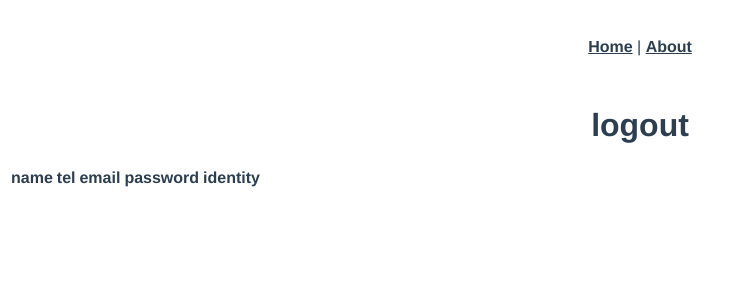
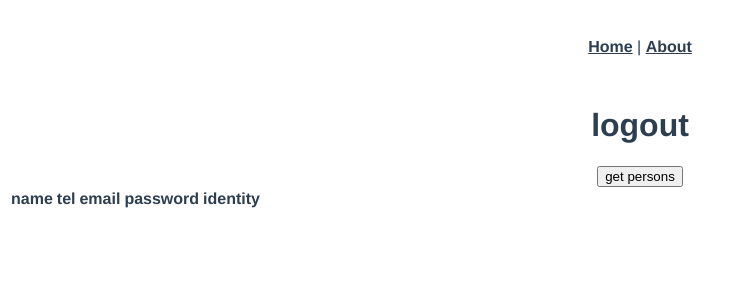
Before and after one commit to Ivan-Zhong/Order-Management-System, a Vue app in the folder FrontEnd/omsfrontend/: page /logout in a window 1280 px wide. Shown: the top 300 px of the page, without its empty margins (0-743 px from the left). Built offline with nearby package versions, Linux system fonts and the light colour scheme.

Commit message:
frontend and backend connected

```diff
--- a/FrontEnd/omsfrontend/src/views/login.vue
+++ b/FrontEnd/omsfrontend/src/views/login.vue
@@ -2,7 +2,7 @@
     <div>
         <h1>login</h1>
         <form @submit.prevent="submitLogin">
-            <input type="text" placeholder="username" v-model="username" />
+            <input type="text" placeholder="name" v-model="name" />
             <input type="password" placeholder="password" v-model="password" />
             <button>submit</button>
         </form>
@@ -15,14 +15,14 @@ import axios from "axios";
         name:"login",
         data(){
             return {
-                username: "",
+                name: "",
                 password: ""
             }
         },
         methods:{
             submitLogin(){
                 let fd = new FormData();
-                fd.append("username", this.username);
+                fd.append("name", this.name);
                 fd.append("password", this.password);
                 axios.post("/api/person/login", fd)
                 .then((response) => {
--- a/FrontEnd/omsfrontend/src/views/logout.vue
+++ b/FrontEnd/omsfrontend/src/views/logout.vue
@@ -1,6 +1,7 @@
 <template>
     <div>
         <h1>logout</h1>
+        <button @click="getPersons">get persons</button>
         <table>
             <tr>
                 <th>name</th>
@@ -39,7 +40,7 @@ import axios from "axios"
             }
         },
         methods:{
-            getUsername(){
+            getPersons(){
                 axios.get("/api/person/read/all")
                 .then((response) => {
                     if(response.data.message == "success")
@@ -48,8 +49,8 @@ import axios from "axios"
                     }
                 })
             },
+        }
 
-        }
 
     }
 </script>
```
